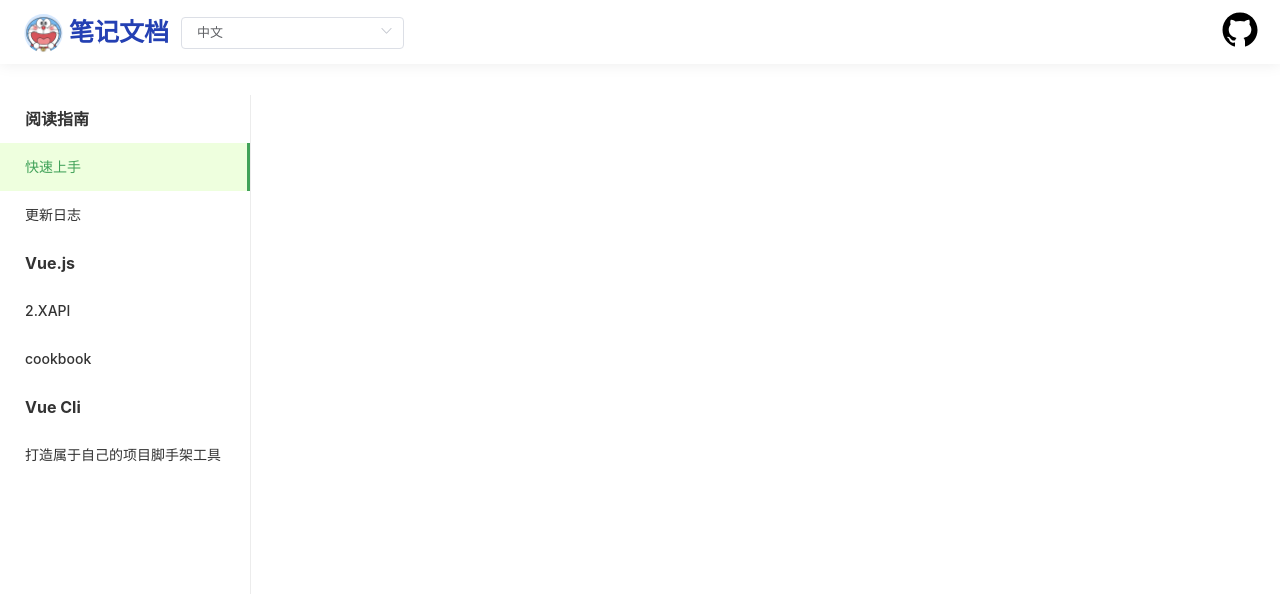
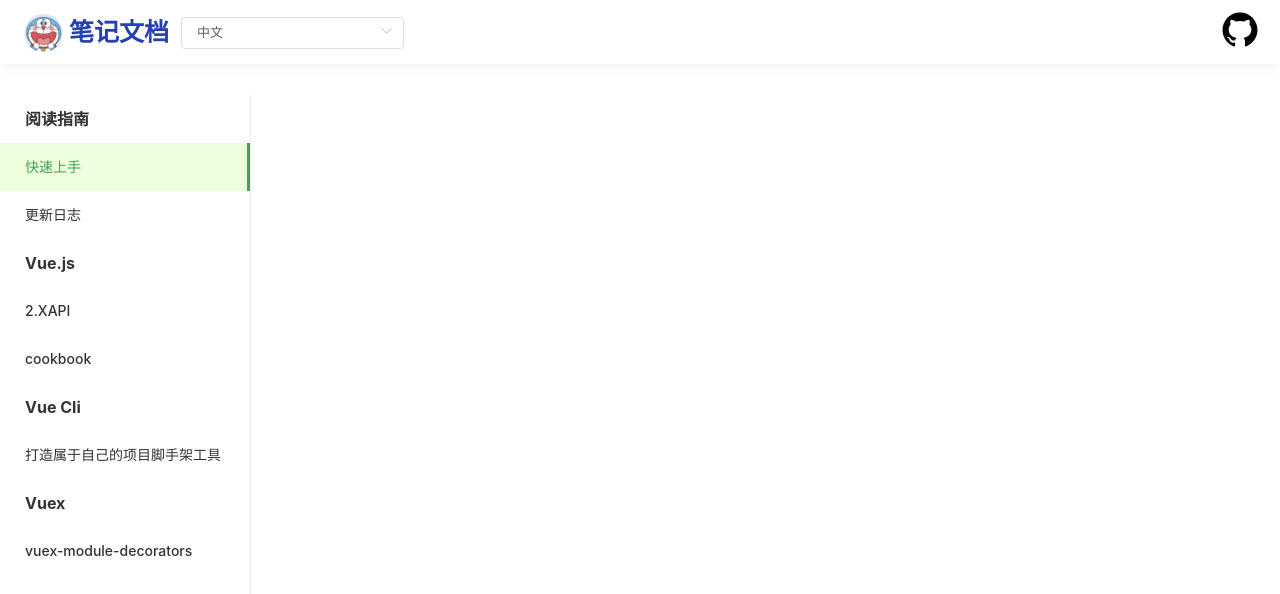
Before and after one commit to learn-docs/vue-docs, a Vue app: page /#/ in a window 1280 px wide. Shown: the top 594 px of the page. Built offline with nearby package versions, Linux system fonts and the light colour scheme.

Commit message:
add: vuex-module-decorators.md

```diff
--- a/site/router/index.js
+++ b/site/router/index.js
@@ -34,6 +34,11 @@
         component: () => import(/*vuecli*/ "../docs/vuecli.md")
       },
       {
+        path: "/vuex-module-decorators",
+        name: "vuex-module-decorators",
+        component: () => import(/*vuecli*/ "../docs/vuex-module-decorators.md")
+      },
+      {
         path: "/component/button",
         name: "component-button",
         component: () => import("../../src/button/index.md")
--- a/site/views/Home.vue
+++ b/site/views/Home.vue
@@ -34,6 +34,10 @@
       <div class="home--left-title">Vue Cli</div>
       <router-link class="home--left-link" to="/vuecli">
         打造属于自己的项目脚手架工具
+      </router-link>
+      <div class="home--left-title">Vuex</div>
+      <router-link class="home--left-link" to="/vuex-module-decorators">
+        vuex-module-decorators
       </router-link>
       <!-- <div class="home--left-title">组件</div>
       <router-link class="home--left-link" to="/component/button">
```
Also changed, not shown: 1 other file (tests, documents, lock files or other folders).
